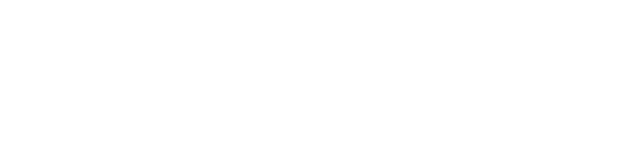
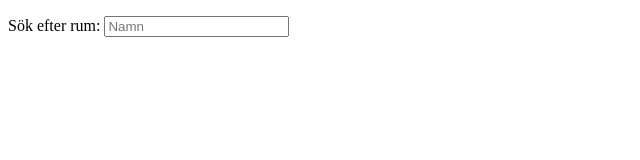
Before and after one commit to Kettler-gamer/workflow, a plain HTML site: page index.html in a window 1280 px wide. Shown: the whole page, without its empty margins (0-640 px from the left). Drawn offline with Linux system fonts and the light colour scheme.

Commit message:
Added html element

```diff
--- a/index.html
+++ b/index.html
@@ -6,5 +6,7 @@
     <meta name="viewport" content="width=device-width, initial-scale=1.0" />
     <title>Boka lokaler</title>
   </head>
-  <body></body>
+  <body>
+    <p>Sök efter rum: <input type="text" placeholder="Namn" /></p>
+  </body>
 </html>
```
